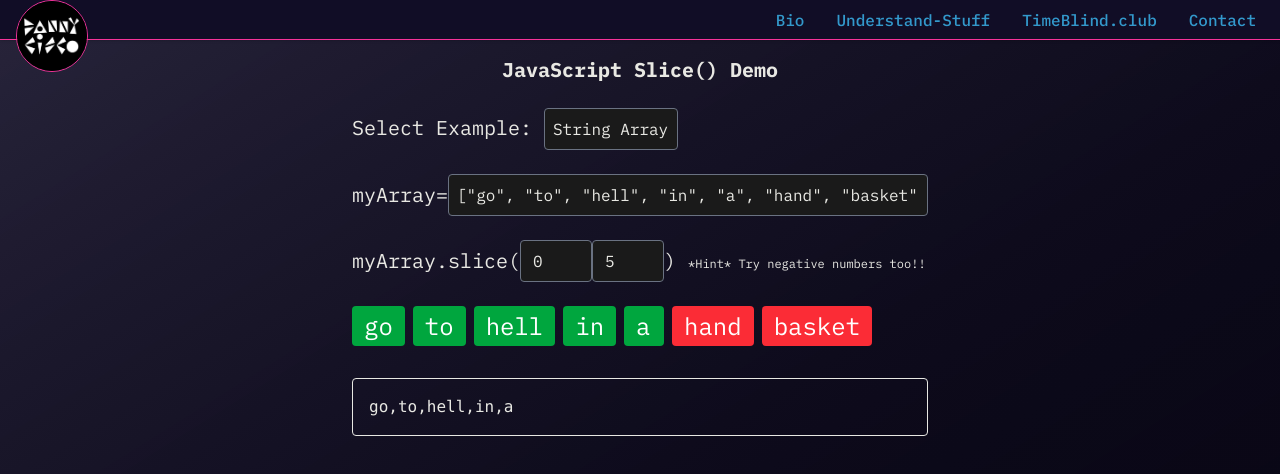
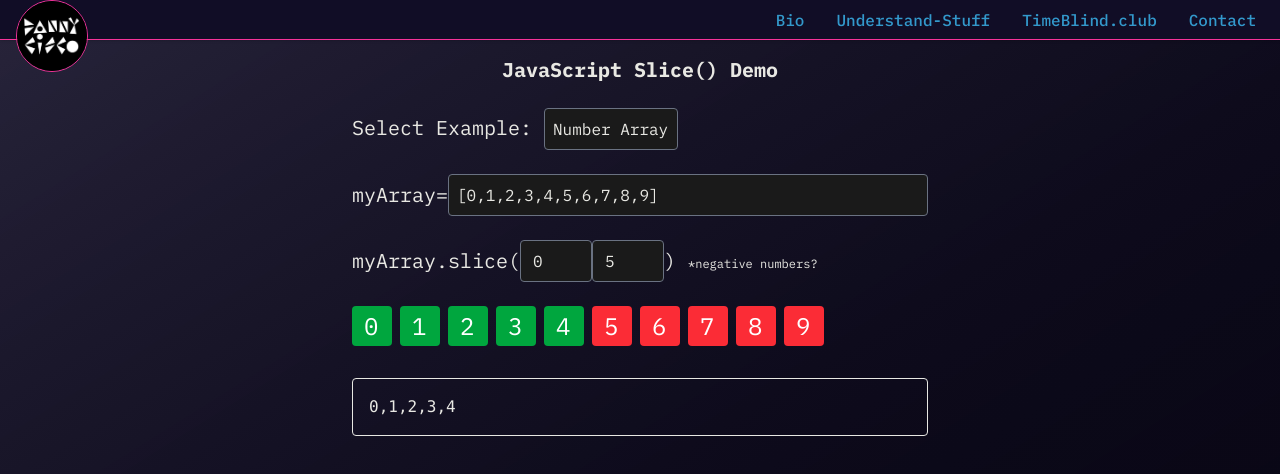
Before and after one commit to Danny-Cisco/danny-cisco, a SvelteKit app: page /understand-stuff/js-slice in a window 1280 px wide. Shown: the top 474 px of the page. Built offline with nearby package versions, Linux system fonts and the light colour scheme.

Commit message:
editted examples

```diff
--- a/src/routes/understand-stuff/js-slice/+page.svelte
+++ b/src/routes/understand-stuff/js-slice/+page.svelte
@@ -3,13 +3,13 @@
 	import { writable } from 'svelte/store';
 
 	const examples = {
-		String: 'Hello World',
 		'Number Array': '[0,1,2,3,4,5,6,7,8,9]',
+		String: '11:35:00 pm',
 		'String Array': '["go", "to", "hell", "in", "a", "hand", "basket"]'
 	};
 
-	let selectedExample = writable('String Array');
-	let inputArray = writable(examples['String Array']);
+	let selectedExample = writable('Number Array');
+	let inputArray = writable(examples['Number Array']);
 	let startIndex = writable(0);
 	let endIndex = writable(5);
 	let slicedArray = writable([]);
@@ -100,7 +100,7 @@
 		<p>myArray.slice(</p>
 		<input type="number" bind:value={$startIndex} class="w-18 border" />
 		<input type="number" bind:value={$endIndex} class="w-18 border" />
-		<p>) <span class="text-xs">*Hint* Try negative numbers too!!</span></p>
+		<p>) <span class="text-xs">*negative numbers?</span></p>
 	</div>
 
 	<div class="mb-4">
```
